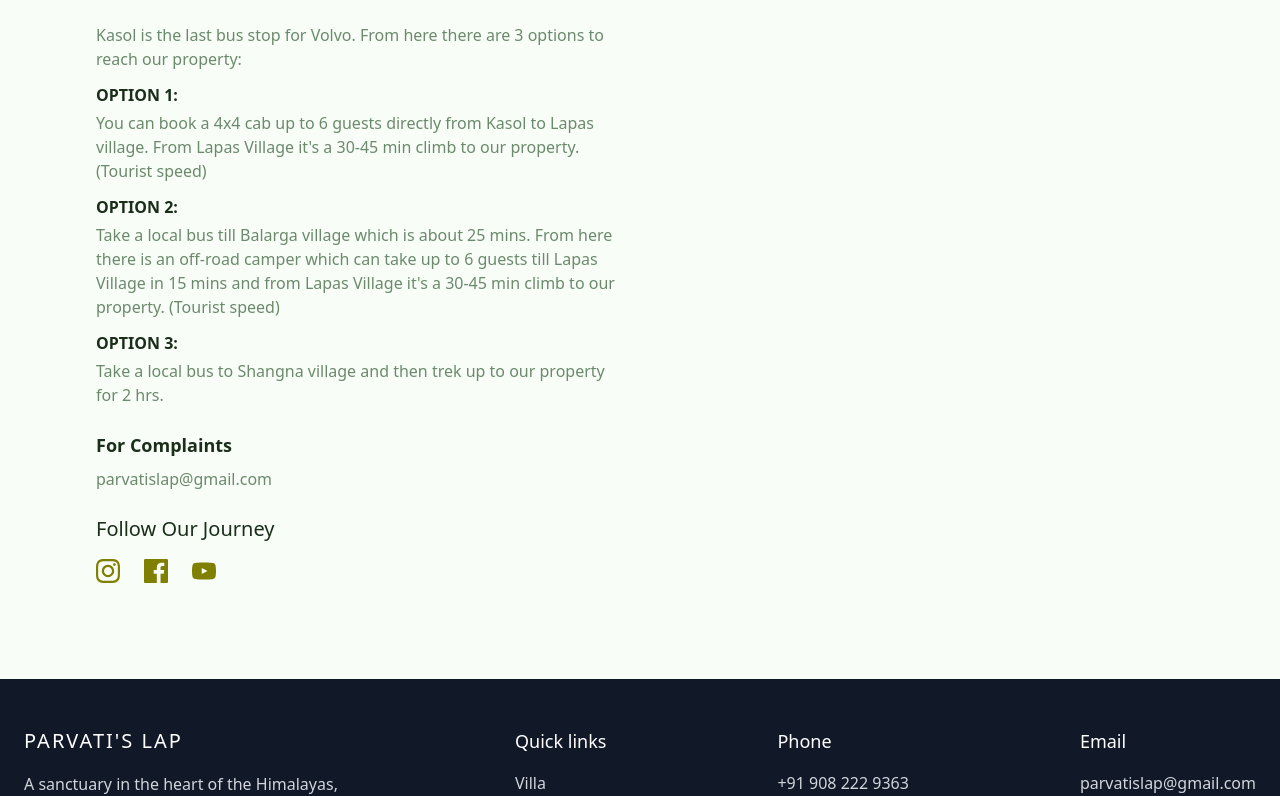
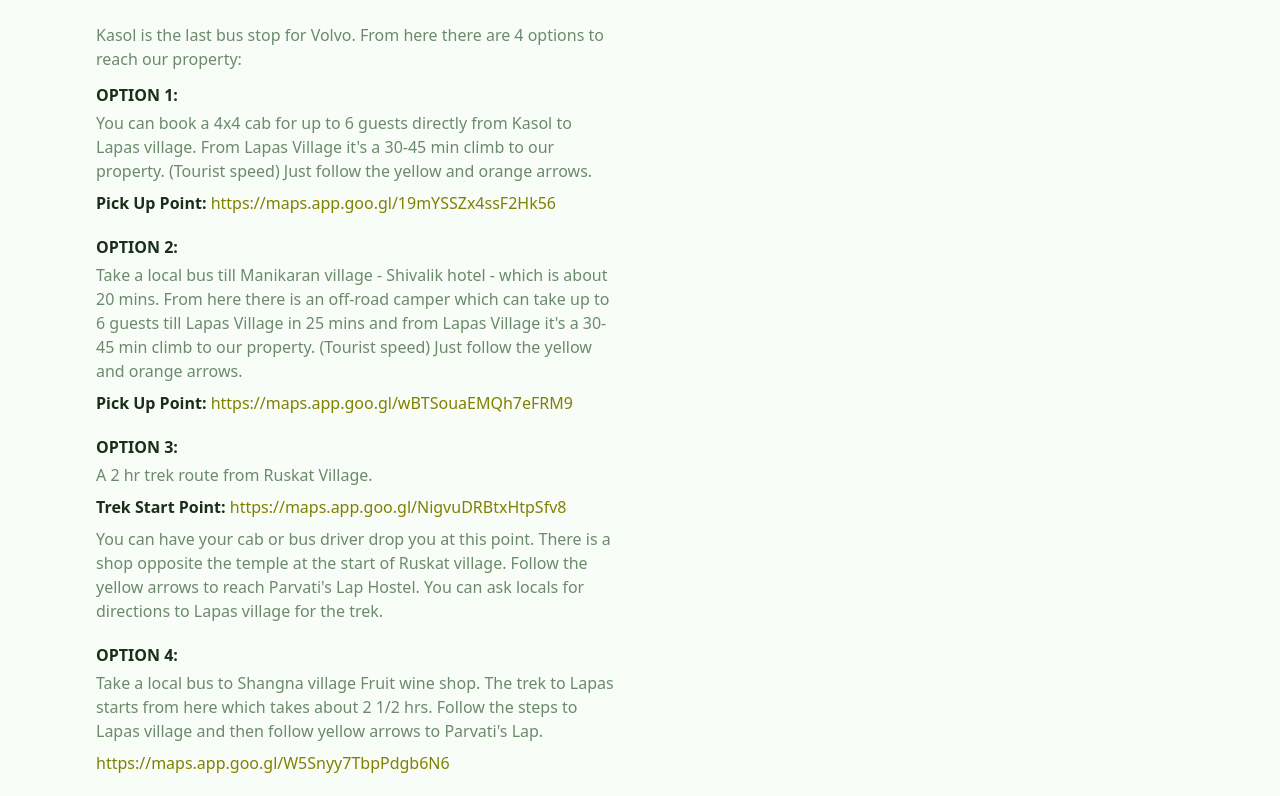
Before and after one commit to akshayasari1311/qa-parvatislap-demo, a Next.js app: page / in a window 1280 px wide. Shown: the part 8329-9125 px from the top of the page. Built offline with nearby package versions, Linux system fonts and the light colour scheme; no server answers.

Commit message:
updated with how to reach us

```diff
--- a/src/components/sections/Contact.tsx
+++ b/src/components/sections/Contact.tsx
@@ -111,19 +111,31 @@ export default function Contact() {
                 </div>
 
                 <p className="text-muted mt-2 mb-3 [@media(min-width:2560px)]:text-[1.75rem]">
-                  Kasol is the last bus stop for Volvo. From here there are 3
+                  Kasol is the last bus stop for Volvo. From here there are 4
                   options to reach our property:
                 </p>
 
-                <div className="space-y-3 text-muted">
+                <div className="space-y-5 text-muted">
                   <div>
                     <strong className="text-primary [@media(min-width:2560px)]:text-[2rem]">
                       OPTION 1:
                     </strong>
                     <p className="mt-1 [@media(min-width:2560px)]:text-[1.75rem]">
-                      You can book a 4x4 cab up to 6 guests directly from Kasol
-                      to Lapas village. From Lapas Village it&apos;s a 30-45 min
-                      climb to our property. (Tourist speed)
+                      You can book a 4x4 cab for up to 6 guests directly from
+                      Kasol to Lapas village. From Lapas Village it&apos;s a 30-45
+                      min climb to our property. (Tourist speed) Just follow the
+                      yellow and orange arrows.
+                    </p>
+                    <p className="mt-2 [@media(min-width:2560px)]:text-[1.75rem]">
+                      <strong className="text-primary">Pick Up Point:</strong>{" "}
+                      <a
+                        href="https://maps.app.goo.gl/19mYSSZx4ssF2Hk56"
+                        target="_blank"
+                        rel="noopener noreferrer"
+                        className="text-[#808000] hover:text-[#556b2f] transition-colors dark:text-[#39ff14] dark:hover:text-[#2ecc11] break-all"
+                      >
+                        https://maps.app.goo.gl/19mYSSZx4ssF2Hk56
+                      </a>
                     </p>
                   </div>
 
@@ -132,11 +144,23 @@ export default function Contact() {
                       OPTION 2:
                     </strong>
                     <p className="mt-1 [@media(min-width:2560px)]:text-[1.75rem]">
-                      Take a local bus till Balarga village which is about 25
-                      mins. From here there is an off-road camper which can take
-                      up to 6 guests till Lapas Village in 15 mins and from
-                      Lapas Village it&apos;s a 30-45 min climb to our property.
-                      (Tourist speed)
+                      Take a local bus till Manikaran village - Shivalik hotel -
+                      which is about 20 mins. From here there is an off-road
+                      camper which can take up to 6 guests till Lapas Village in
+                      25 mins and from Lapas Village it&apos;s a 30-45 min climb
+                      to our property. (Tourist speed) Just follow the yellow
+                      and orange arrows.
+                    </p>
+                    <p className="mt-2 [@media(min-width:2560px)]:text-[1.75rem]">
+                      <strong className="text-primary">Pick Up Point:</strong>{" "}
+                      <a
+                        href="https://maps.app.goo.gl/wBTSouaEMQh7eFRM9"
+                        target="_blank"
+                        rel="noopener noreferrer"
+                        className="text-[#808000] hover:text-[#556b2f] transition-colors dark:text-[#39ff14] dark:hover:text-[#2ecc11] break-all"
+                      >
+                        https://maps.app.goo.gl/wBTSouaEMQh7eFRM9
+                      </a>
                     </p>
                   </div>
 
@@ -145,8 +169,47 @@ export default function Contact() {
                       OPTION 3:
                     </strong>
                     <p className="mt-1 [@media(min-width:2560px)]:text-[1.75rem]">
-                      Take a local bus to Shangna village and then trek up to
-                      our property for 2 hrs.
+                      A 2 hr trek route from Ruskat Village.
+                    </p>
+                    <p className="mt-2 [@media(min-width:2560px)]:text-[1.75rem]">
+                      <strong className="text-primary">Trek Start Point:</strong>{" "}
+                      <a
+                        href="https://maps.app.goo.gl/NigvuDRBtxHtpSfv8"
+                        target="_blank"
+                        rel="noopener noreferrer"
+                        className="text-[#808000] hover:text-[#556b2f] transition-colors dark:text-[#39ff14] dark:hover:text-[#2ecc11] break-all"
+                      >
+                        https://maps.app.goo.gl/NigvuDRBtxHtpSfv8
+                      </a>
+                    </p>
+                    <p className="mt-2 [@media(min-width:2560px)]:text-[1.75rem]">
+                      You can have your cab or bus driver drop you at this
+                      point. There is a shop opposite the temple at the start of
+                      Ruskat village. Follow the yellow arrows to reach
+                      Parvati&apos;s Lap Hostel. You can ask locals for directions
+                      to Lapas village for the trek.
+                    </p>
+                  </div>
+
+                  <div>
+                    <strong className="text-primary [@media(min-width:2560px)]:text-[2rem]">
+                      OPTION 4:
+                    </strong>
+                    <p className="mt-1 [@media(min-width:2560px)]:text-[1.75rem]">
+                      Take a local bus to Shangna village Fruit wine shop. The
+                      trek to Lapas starts from here which takes about 2 1/2
+                      hrs. Follow the steps to Lapas village and then follow
+                      yellow arrows to Parvati&apos;s Lap.
+                    </p>
+                    <p className="mt-2 [@media(min-width:2560px)]:text-[1.75rem]">
+                      <a
+                        href="https://maps.app.goo.gl/W5Snyy7TbpPdgb6N6"
+                        target="_blank"
+                        rel="noopener noreferrer"
+                        className="text-[#808000] hover:text-[#556b2f] transition-colors dark:text-[#39ff14] dark:hover:text-[#2ecc11] break-all"
+                      >
+                        https://maps.app.goo.gl/W5Snyy7TbpPdgb6N6
+                      </a>
                     </p>
                   </div>
                 </div>
```
